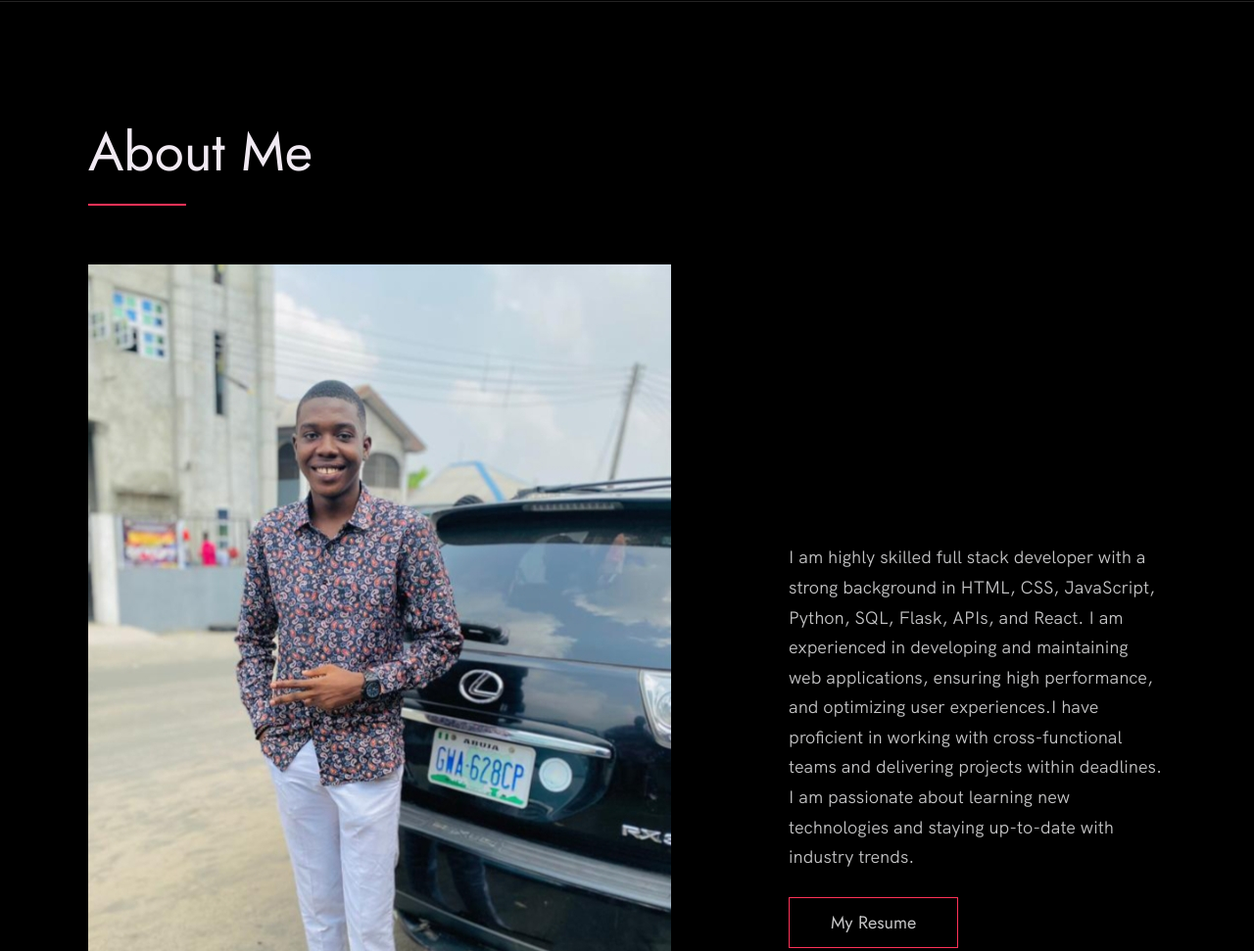
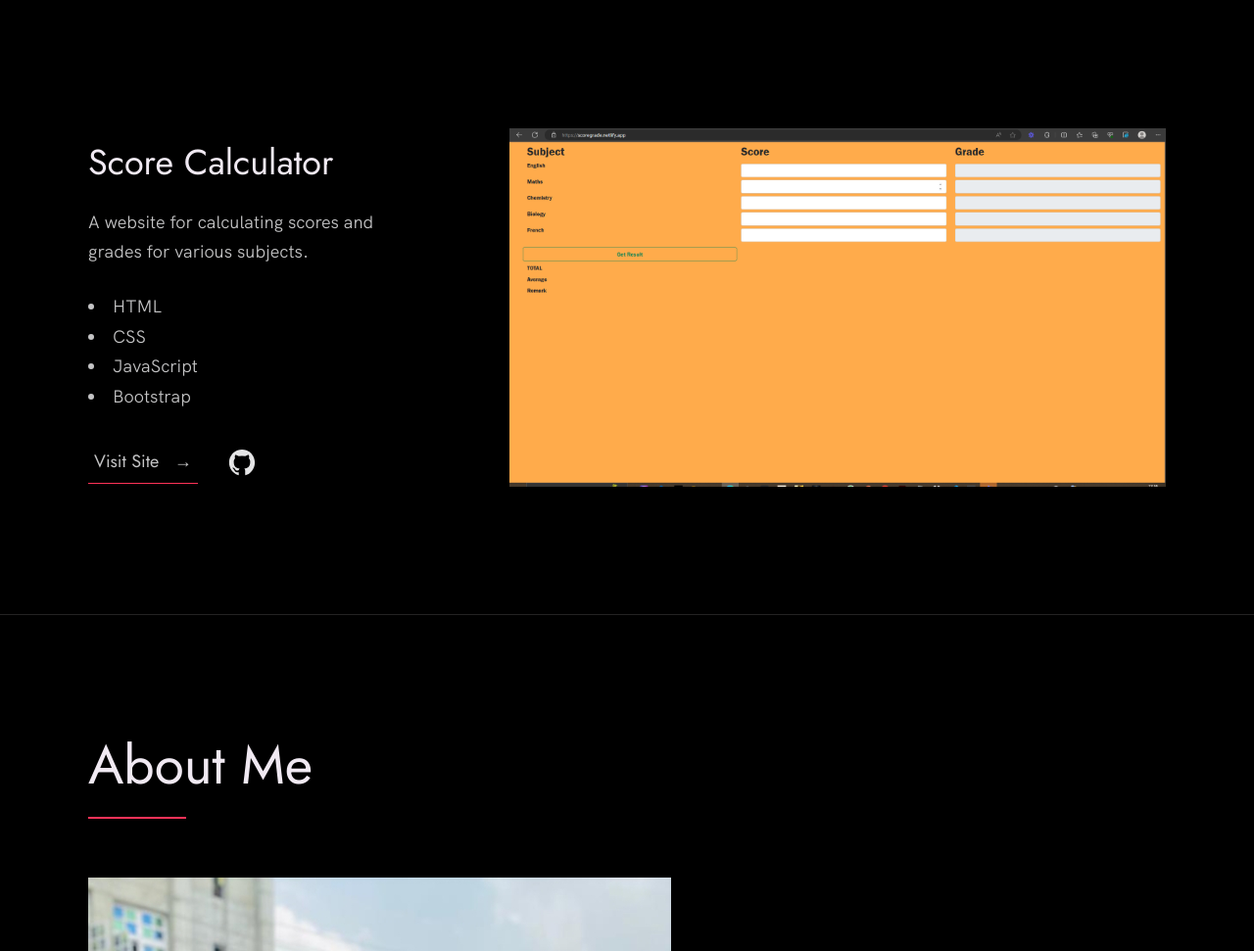
Before and after one commit to Ribspot/portfolio, a plain HTML site: page index.html in a window 1280 px wide. Shown: the part 4620-5591 px from the top of the page at 98% size. Drawn offline with Linux system fonts and the light colour scheme.

Commit message:
sixth commit

```diff
--- a/index.html
+++ b/index.html
@@ -141,7 +141,7 @@
               </ul>
 
               <div class="work__links">
-                <a href="https://github.com/Ribspot/nefstienergy" class="link__text">
+                <a href="https://nefsti.netlify.app" class="link__text">
                   Visit Site <span>&rarr;</span>
                 </a>
                 <a href="https://github.com/Ribspot/nefstienergy">
@@ -194,7 +194,7 @@
               </ul>
 
               <div class="work__links">
-                <a href="https://github.com/Ribspot/birthday.git" class="link__text">
+                <a href="https://regbirthday.netlify.app" class="link__text">
                   Visit Site <span>&rarr;</span>
                 </a>
                 <a href="https://github.com/Ribspot/birthday.git">
@@ -204,6 +204,32 @@
             </div>
             <div class="work__image-box">
               <img src="./images/birthday.png" class="work__image" alt="Project 3" />
+            </div>
+          </div>
+          <div class="work__box">
+            <div class="work__text">
+              <h3>Score Calculator </h3>
+              <p>
+              A website for calculating scores and grades for various subjects.
+              </p>
+              <ul class="work__list">
+                <li>HTML</li>
+                <li>CSS</li>
+                <li>JavaScript</li>
+                <li>Bootstrap</li>
+              </ul>
+
+              <div class="work__links">
+                <a href=" https://scoregrade.netlify.app" class="link__text">
+                  Visit Site <span>&rarr;</span>
+                </a>
+                <a href="https://github.com/Ribspot/scoresheet">
+                  <img src="./images/github.svg" class="work__code" title="View Source Code" alt="GitHub">
+                </a>
+              </div>
+            </div>
+            <div class="work__image-box">
+              <img src="./images/score.png" class="work__image" alt="Project 3" />
             </div>
           </div>
         </div>
@@ -303,7 +329,7 @@
 
       <!-- If you give me some credit by keeping the below paragraph, will be huge for me 😊 Thanks. -->
       <p>
-        &copy; 2020 - Template designed & developed by <a href="" class="link">OYOMA</a>.
+        &copy; 2023, developed by <a href="" class="link">OYOMA</a>.
       </p>
 
     </div>
```
Also changed, not shown: images/score.png (added).
